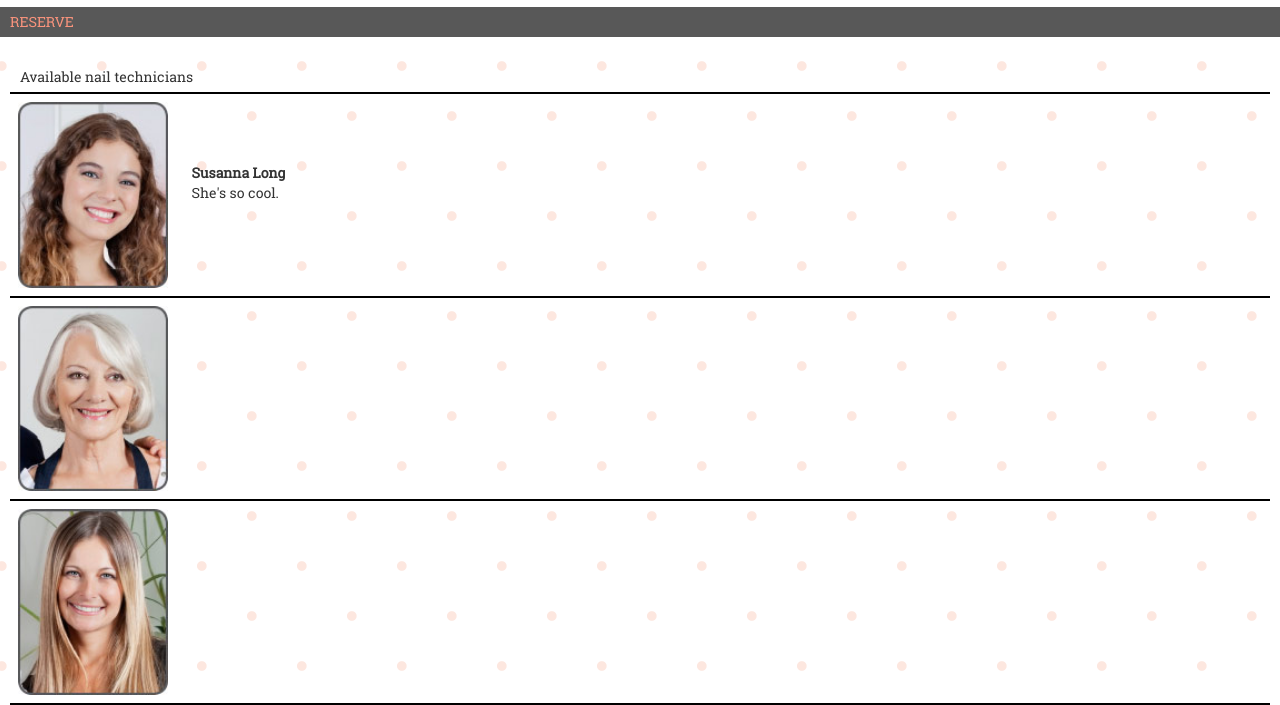
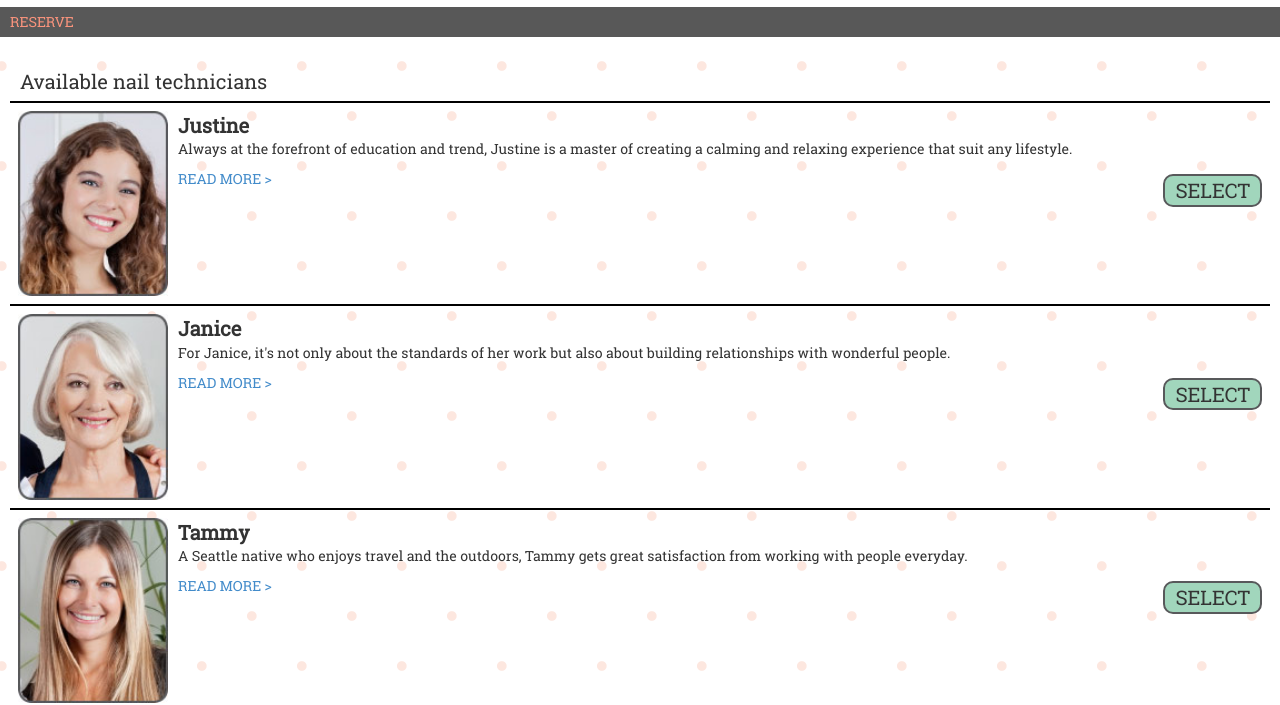
Before and after one commit to hverespej/peony, a website: page public/choosetechnician.html in a window 1280 px wide. Shown: the part 101-806 px from the top of the page. Drawn offline with Linux system fonts and the light colour scheme.

Commit message:
Update technicians page

```diff
--- a/public/choosetechnician.html
+++ b/public/choosetechnician.html
@@ -23,24 +23,68 @@
 	<div class="subheader">RESERVE</div>
 
 	<div class='profile-list'>
-		<div style='margin-bottom:5px;margin-left:10px;'>
+		<div class='profile-list-header'>
 			Available nail technicians
 		</div>
 		<div class='profile-entry'>
 			<img src='img/tech1.jpg' />
+			<div class='profile-text'>
+				<strong>Justine</strong><br />
+				Always at the forefront of education and trend,
+				Justine is a master of creating a calming and
+				relaxing experience that suit any lifestyle.
+			</div>
 			<div>
-				<strong>Susanna Long</strong><br />
-				She's so cool.
+				<a href='javascript:'>READ MORE &gt;</a>
+				<div class='option-label pull-right'>
+					<div class='option-label-text'>SELECT</div>
+				</div>
 			</div>
 		</div>
 		<div class='profile-entry'>
 			<img src='img/tech2.jpg' />
+			<div class='profile-text'>
+				<strong>Janice</strong><br />
+				For Janice, it's not only about the standards of her
+				work but also about building relationships with
+				wonderful people.
+			</div>
+			<div>
+				<a href='javascript:'>READ MORE &gt;</a>
+				<div class='option-label pull-right'>
+					<div class='option-label-text'>SELECT</div>
+				</div>
+			</div>
 		</div>
 		<div class='profile-entry'>
 			<img src='img/tech3.jpg' />
+			<div class='profile-text'>
+				<strong>Tammy</strong><br />
+				A Seattle native who enjoys travel and the
+				outdoors, Tammy gets great satisfaction from
+				working with people everyday.
+			</div>
+			<div>
+				<a href='javascript:'>READ MORE &gt;</a>
+				<div class='option-label pull-right'>
+					<div class='option-label-text'>SELECT</div>
+				</div>
+			</div>
 		</div>
 		<div class='profile-entry'>
 			<img src='img/tech4.jpg' />
+			<div class='profile-text'>
+				<strong>Heather</strong><br />
+				Artsy, wild, and fun people come up to Heather
+				all the time and say they love her nails. And if
+				you like truly creative nails, you'll love her work.
+			</div>
+			<div>
+				<a href='javascript:'>READ MORE &gt;</a>
+				<div class='option-label pull-right'>
+					<div class='option-label-text'>SELECT</div>
+				</div>
+			</div>
 		</div>
 		<div class='profile-entry' style='margin-bottom:20px;'></div>
 	</div>
--- a/public/css/choosetechnician.css
+++ b/public/css/choosetechnician.css
@@ -6,15 +6,30 @@
 	padding: 10px;
 }
 
+.profile-list-header {
+	margin-bottom: 5px;
+	margin-left: 10px;
+	font-size: 20px;
+}
+
 .profile-entry {
 	border-top: 2px black solid;
 	padding: 8px;
+	clear: both;
 }
+
 .profile-entry > img {
+	float: left;
 	width: 25%;
 	max-width: 150px;
+	margin-right: 10px;
+	margin-bottom: 8px;
 }
-.profile-entry > div {
-	display: inline-block;
-	margin-left: 20px;
+
+.profile-text {
+	margin-bottom: 10px;
 }
+
+.profile-text > strong {
+	font-size: 20px;
+}
--- a/public/css/common.css
+++ b/public/css/common.css
@@ -65,3 +65,30 @@ input[type=text], textarea {
 .form-item {
 	margin-bottom: 10px;
 }
+
+.option-label {
+	font-family: 'roboto-slab';
+	background-color: #a1d6bc;
+	border-radius: 10px;
+	cursor: pointer;
+	overflow: hidden;
+	margin-top: 5px;
+	margin-bottom: 5px;
+	font-size: 20px;
+	border: 2px solid #58595b;
+}
+
+.option-label-text {
+	display: inline-block;
+	margin-left: 10px;
+	margin-right: 10px;
+}
+
+.option-label-right-arrow {
+	display: inline-block;
+	background: url('../img/arrow.png'), #58595b;
+	background-size: 12px;
+	background-repeat: no-repeat;
+	background-position: 5px;
+	width: 21px;
+}
```
Also changed, not shown: public/css/setlocation.css (+3 -36 lines), public/setlocation.html (+16 -16 lines).
